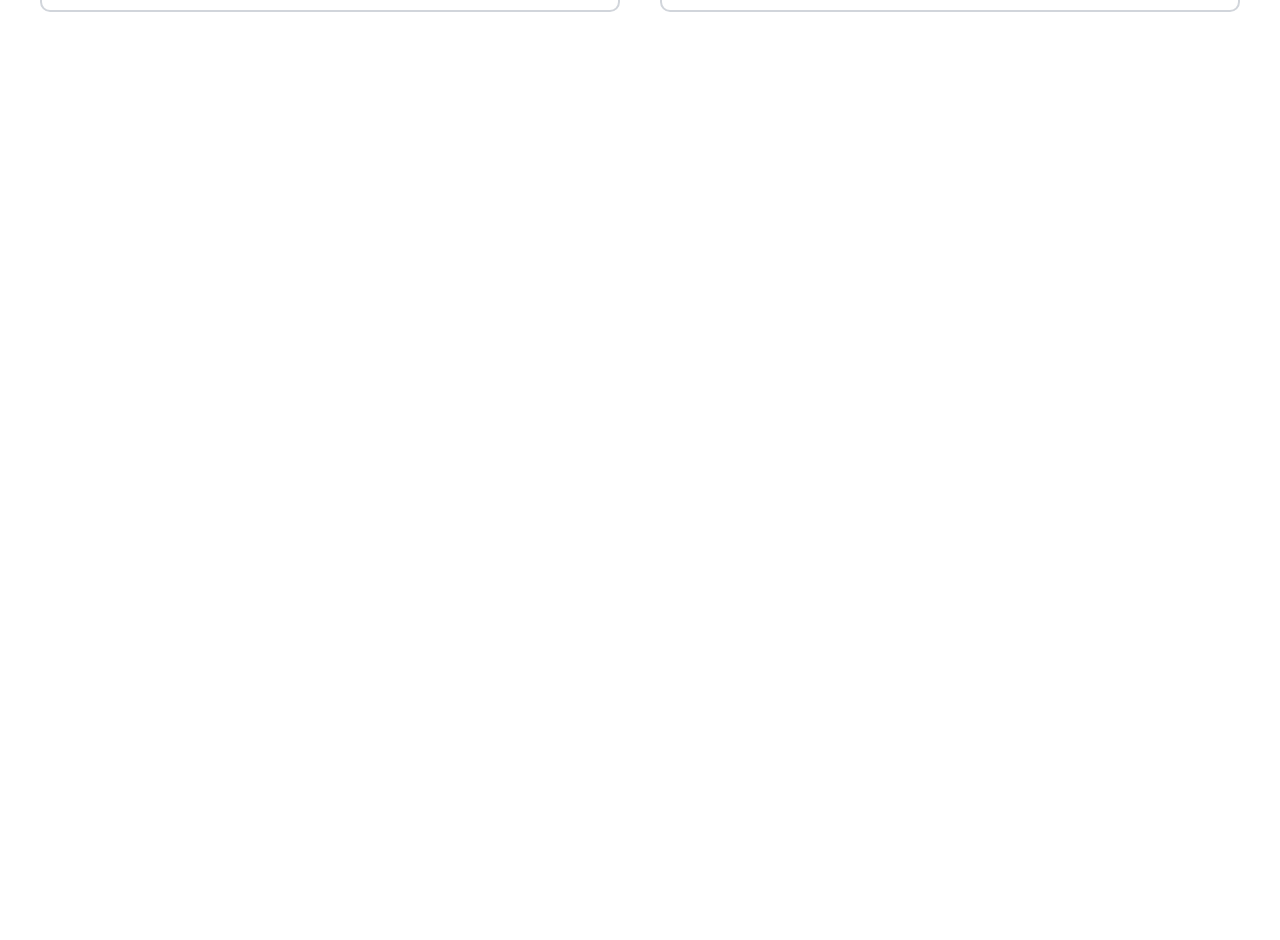
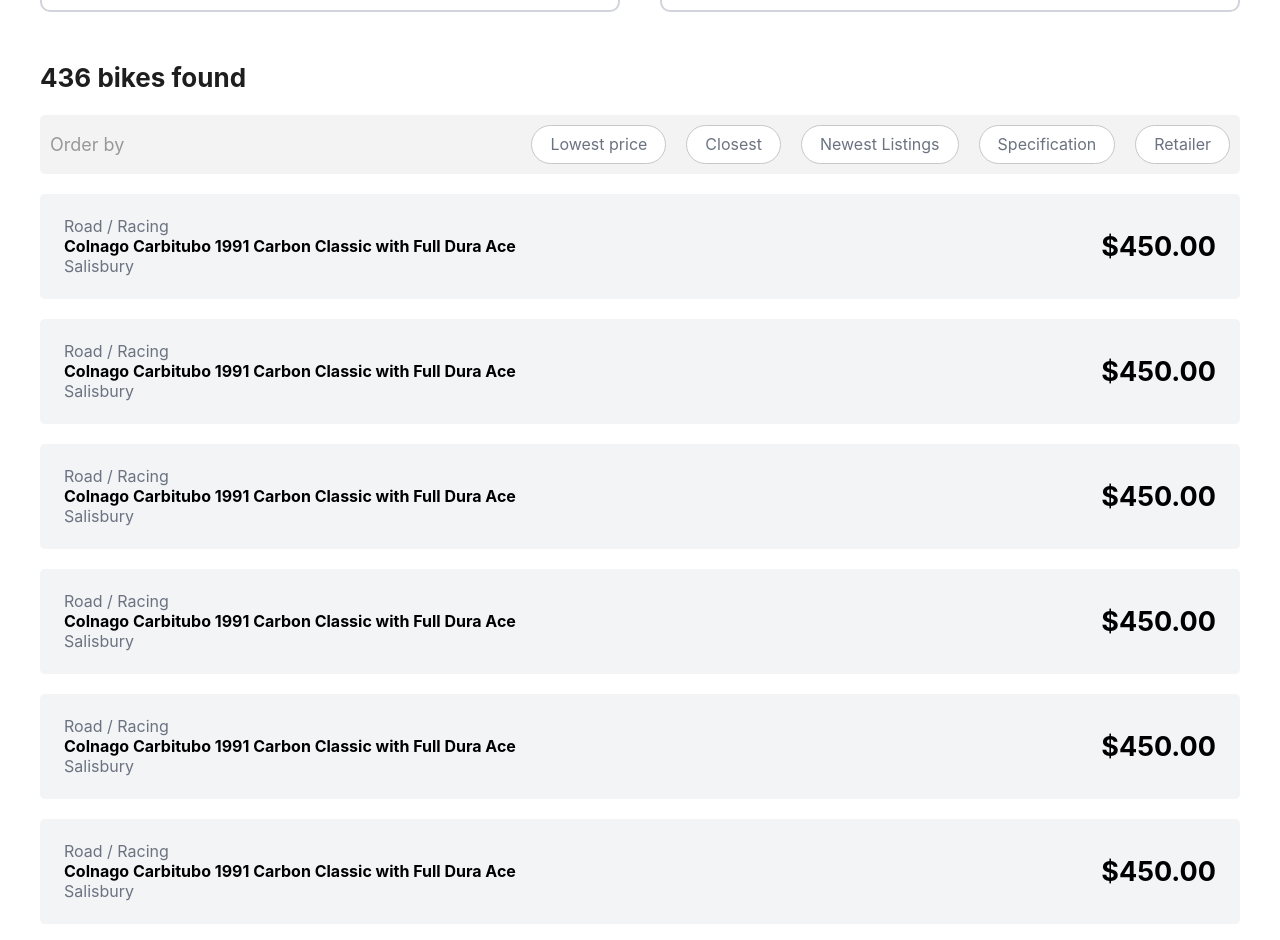
Before and after one commit to nastia7408/testTask, a React (Vite) app: page / in a window 1280 px wide. Shown: the part 580-1520 px from the top of the page. Before the commit the page ends 800 px from the top, so only its background shows below. Built offline with nearby package versions, Linux system fonts and the light colour scheme.

Commit message:
Add block category and block with bikes card

```diff
--- a/src/App.tsx
+++ b/src/App.tsx
@@ -1,5 +1,6 @@
 import { useState } from 'react'
 import './App.css'
+import Dropdown from './Dropdown'
 
 function App() {
   const [dark, setDark] = useState(false);
@@ -63,7 +64,73 @@
             </div>
           </div>
         </section>
-        <section className="list"></section>
+        <section className="list">
+          <h1 className="bikesfound">436 bikes found</h1>
+          <div className="category">
+            <p>Order by</p>
+            <div className="categoryblock">
+              <button>Lowest price</button>
+              <button>Closest</button>
+              <button>Newest Listings</button>
+              <button>Specification</button>
+              <button>Retailer</button>
+
+            </div>
+
+          </div>
+          <div className="pages"></div>
+          <div className="listbikes">
+            <article className="bikescard">
+              <div className="textblock">
+                <p className="biketype">Road / Racing</p>
+                <h2 className="bikename"> Colnago Carbitubo 1991 Carbon Classic with Full Dura Ace</h2>
+                <p className="bikecity">Salisbury</p>
+              </div>
+              <p className="bikeprice">$450.00</p>
+            </article>
+            <article className="bikescard">
+              <div className="textblock">
+                <p className="biketype">Road / Racing</p>
+                <h2 className="bikename"> Colnago Carbitubo 1991 Carbon Classic with Full Dura Ace</h2>
+                <p className="bikecity">Salisbury</p>
+              </div>
+              <p className="bikeprice">$450.00</p>
+            </article>
+            <article className="bikescard">
+              <div className="textblock">
+                <p className="biketype">Road / Racing</p>
+                <h2 className="bikename"> Colnago Carbitubo 1991 Carbon Classic with Full Dura Ace</h2>
+                <p className="bikecity">Salisbury</p>
+              </div>
+              <p className="bikeprice">$450.00</p>
+            </article>
+            <article className="bikescard">
+              <div className="textblock">
+                <p className="biketype">Road / Racing</p>
+                <h2 className="bikename"> Colnago Carbitubo 1991 Carbon Classic with Full Dura Ace</h2>
+                <p className="bikecity">Salisbury</p>
+              </div>
+              <p className="bikeprice">$450.00</p>
+            </article>
+            <article className="bikescard">
+              <div className="textblock">
+                <p className="biketype">Road / Racing</p>
+                <h2 className="bikename"> Colnago Carbitubo 1991 Carbon Classic with Full Dura Ace</h2>
+                <p className="bikecity">Salisbury</p>
+              </div>
+              <p className="bikeprice">$450.00</p>
+            </article>
+            <article className="bikescard">
+              <div className="textblock">
+                <p className="biketype">Road / Racing</p>
+                <h2 className="bikename"> Colnago Carbitubo 1991 Carbon Classic with Full Dura Ace</h2>
+                <p className="bikecity">Salisbury</p>
+              </div>
+              <p className="bikeprice">$450.00</p>
+            </article>
+
+          </div>
+        </section>
       </main>
 
     </>
--- /dev/null
+++ b/src/Dropdown.css
@@ -0,0 +1,54 @@
+.dropdown {
+  position: relative;
+  display: inline-block;
+}
+
+.dropdown-btn {
+  background-color: #4b4b4b;
+  color: white;
+  font-size: 18px;
+  padding: 10px 20px;
+  border: none;
+  border-radius: 8px;
+  cursor: pointer;
+  display: flex;
+  align-items: center;
+  gap: 10px;
+}
+
+.dropdown-btn:hover {
+  background-color: #333;
+}
+
+.arrow {
+  transition: transform 0.3s ease;
+}
+
+.arrow.up {
+  transform: rotate(180deg);
+}
+
+.dropdown-menu {
+  position: absolute;
+  top: 110%;
+  left: 0;
+  background-color: white;
+  border: 1px solid #d1d5db;
+  border-radius: 8px;
+  margin-top: 5px;
+  list-style: none;
+  padding: 0;
+  width: 200px;
+  box-shadow: 0 2px 10px rgba(0, 0, 0, 0.1);
+  z-index: 10;
+}
+
+.dropdown-menu li {
+  padding: 10px;
+  cursor: pointer;
+  font-family: "Inter", sans-serif;
+}
+
+.dropdown-menu li:hover {
+  background-color: #f3f4f6;
+}
--- /dev/null
+++ b/src/Dropdown.tsx
@@ -0,0 +1,28 @@
+import { useState } from "react";
+import "./Dropdown.css";
+
+export default function Dropdown() {
+  const [open, setOpen] = useState(false);
+  const [selected, setSelected] = useState("Select option");
+
+  const handleSelect = (value: string) => {
+    setSelected(value);
+    setOpen(false);
+  };
+
+  return (
+    <div className="dropdown">
+      <button className="dropdown-btn" onClick={() => setOpen(!open)}>
+        {selected} <span className={`arrow ${open ? "up" : "down"}`}>▼</span>
+      </button>
+
+      {open && (
+        <ul className="dropdown-menu">
+          <li onClick={() => handleSelect("Newest first")}>Newest first</li>
+          <li onClick={() => handleSelect("Lowest price")}>Lowest price</li>
+          <li onClick={() => handleSelect("Highest price")}>Highest price</li>
+        </ul>
+      )}
+    </div>
+  );
+}
--- a/src/index.css
+++ b/src/index.css
@@ -186,3 +186,72 @@
   height: 0;
   border: none;
 }
+
+.bikesfound {
+  text-align: left;
+  margin-top: 50px;
+}
+/* CATEGORY*/
+.category {
+  display: flex;
+  justify-content: space-between;
+  align-items: center;
+  background-color: #f3f3f3;
+  border-radius: 5px;
+  height: 59px;
+  padding: 0px 10px;
+  p {
+    font-family: "Inter", sans-serif;
+    font-size: 18px;
+    color: #989898;
+  }
+  button {
+    background-color: #ffffff;
+    border: 1px solid #c7c7c7;
+    height: 39px;
+    border-radius: 35px;
+    margin-left: 20px;
+    padding: 0px 18px;
+    font-family: "Inter", sans-serif;
+    font-size: 16px;
+    color: #6b7280;
+  }
+}
+/* BIKES CARD*/
+.bikescard {
+  border-radius: 5px;
+  height: 105px;
+  text-align: left;
+  background-color: #f3f4f6;
+  display: flex;
+  justify-content: space-between;
+  align-items: center;
+  margin-top: 20px;
+}
+
+.biketype {
+  font-family: "Inter", sans-serif;
+  font-size: 16px;
+  color: #6b7280;
+  margin: 24px 0px 0px 24px;
+}
+.bikecity {
+  font-family: "Inter", sans-serif;
+  font-size: 16px;
+  color: #6b7280;
+  margin: 0px 0px 24px 24px;
+}
+.bikename {
+  font-family: "Inter", sans-serif;
+  font-weight: bold;
+  font-size: 16px;
+  color: #000000;
+  margin: 0px 0px 0px 24px;
+}
+.bikeprice {
+  font-family: "Inter", sans-serif;
+  font-weight: bold;
+  font-size: 27px;
+  color: #000000;
+  margin: 0px 24px 0px 0px;
+}
```
